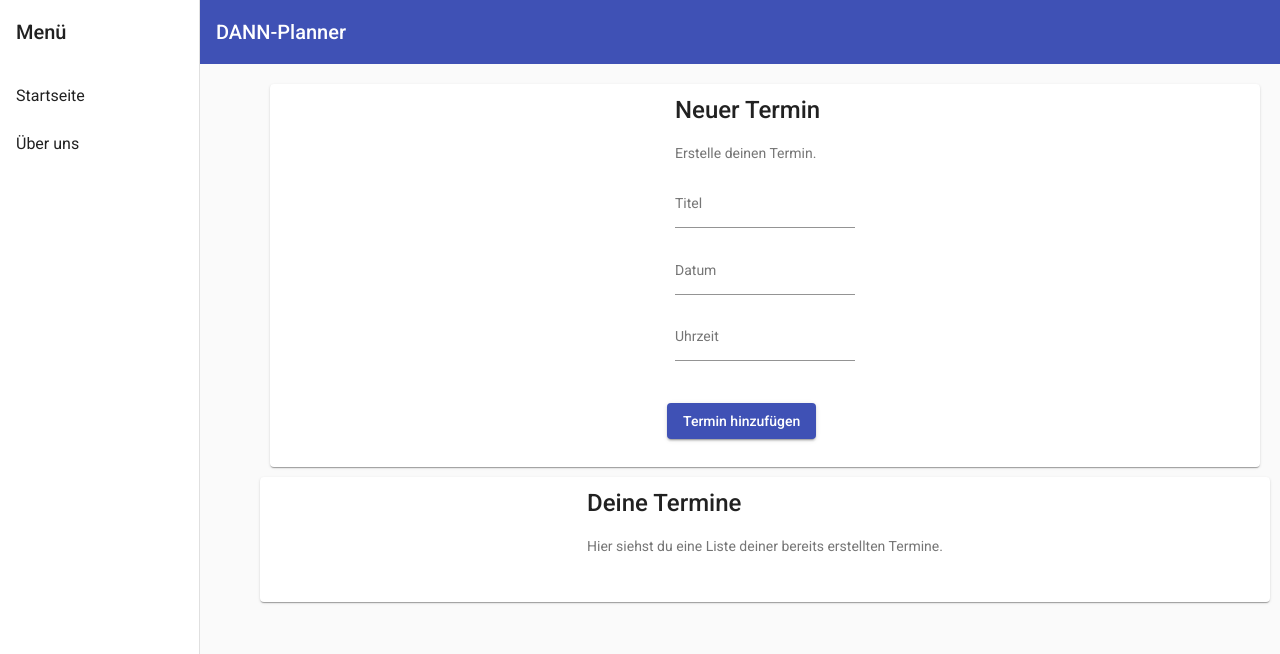
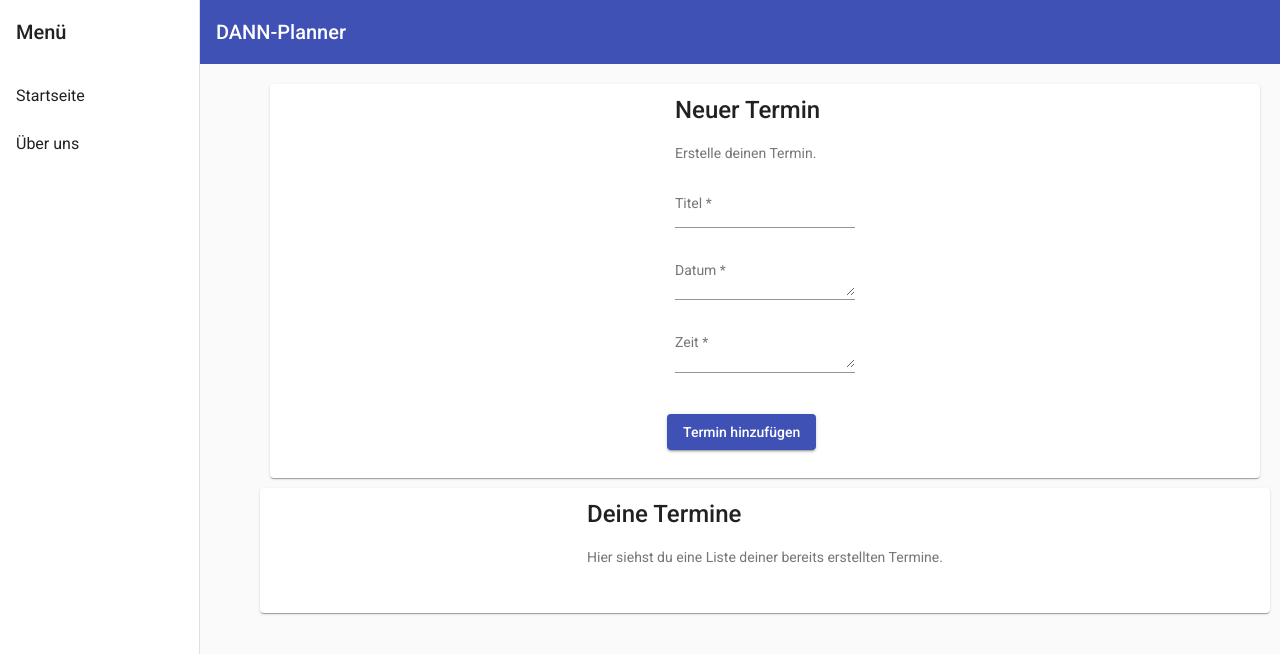
Before and after one commit to ninaeberle/my-planner, an Angular app: page / in a window 1280 px wide. Shown: the top 654 px of the page. Built offline with nearby package versions, Linux system fonts and the light colour scheme.

Commit message:
Inputfelder mit placeholder optimiert

```diff
--- a/src/app/events/events.component.html
+++ b/src/app/events/events.component.html
@@ -4,13 +4,15 @@
         <mat-card-subtitle style="margin-top: 15px;">Erstelle deinen Termin.</mat-card-subtitle>
         <mat-card-content>
             <mat-form-field>
-                <input matInput type="text" style="margin-top:10px;" placeholder="Titel" #input>
+                <input matInput type="text" style="margin-top:10px;" placeholder="Titel" #input required>
             </mat-form-field><br>
             <mat-form-field>
-                <input matInput type="text" style="margin-top:10px;" placeholder="Datum"#date>
+                <mat-label>Datum </mat-label>
+                <textarea matInput placeholder="z.B.: 01.01.2021"#date required></textarea>
             </mat-form-field><br>
             <mat-form-field>
-                <input matInput type="text" style="margin-top:10px;" placeholder="Uhrzeit" #time>
+                <mat-label>Zeit</mat-label>
+                <textarea matInput placeholder="z.B.: 12:00"#time required></textarea>
             </mat-form-field><br>
         </mat-card-content>
         <mat-card-actions>
```
